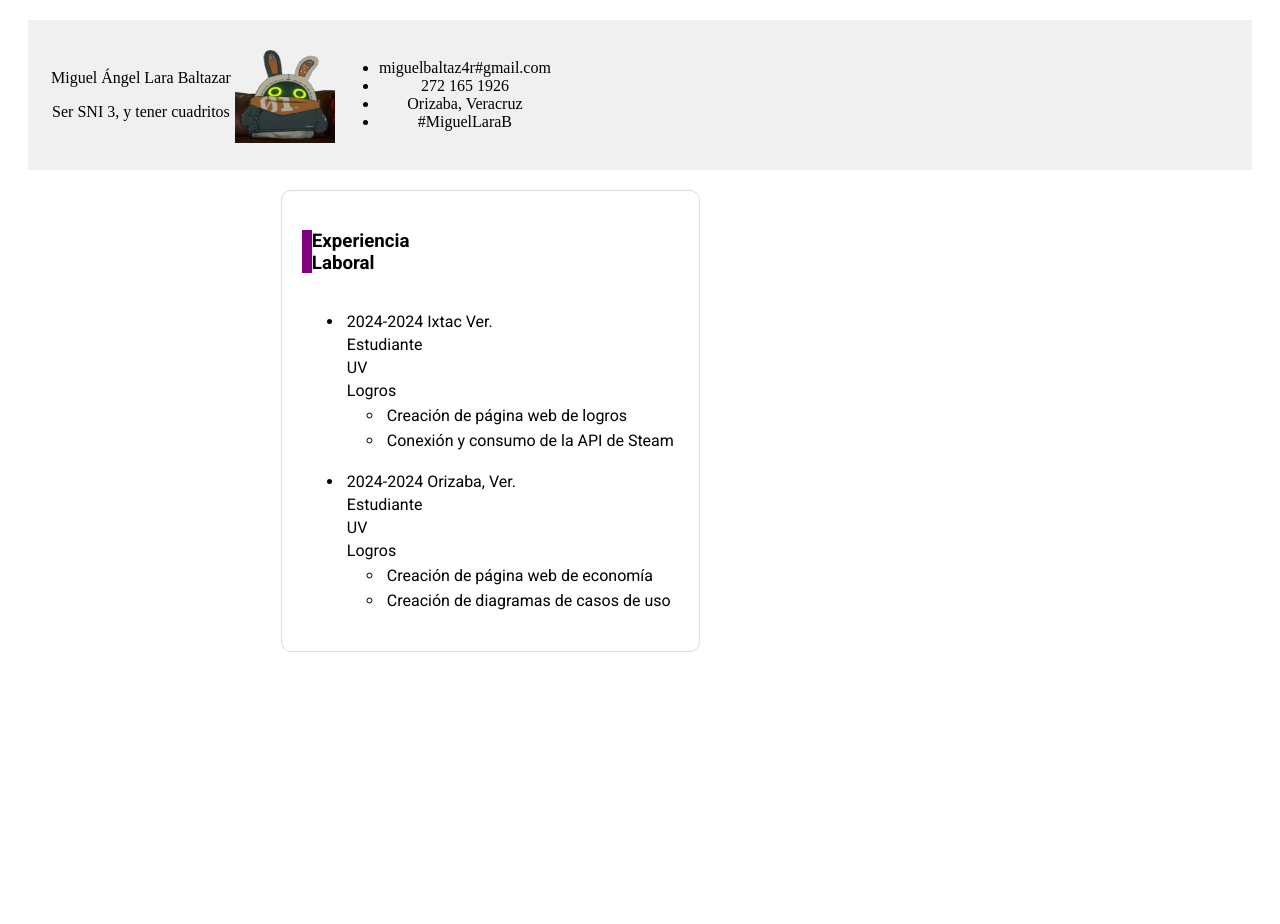
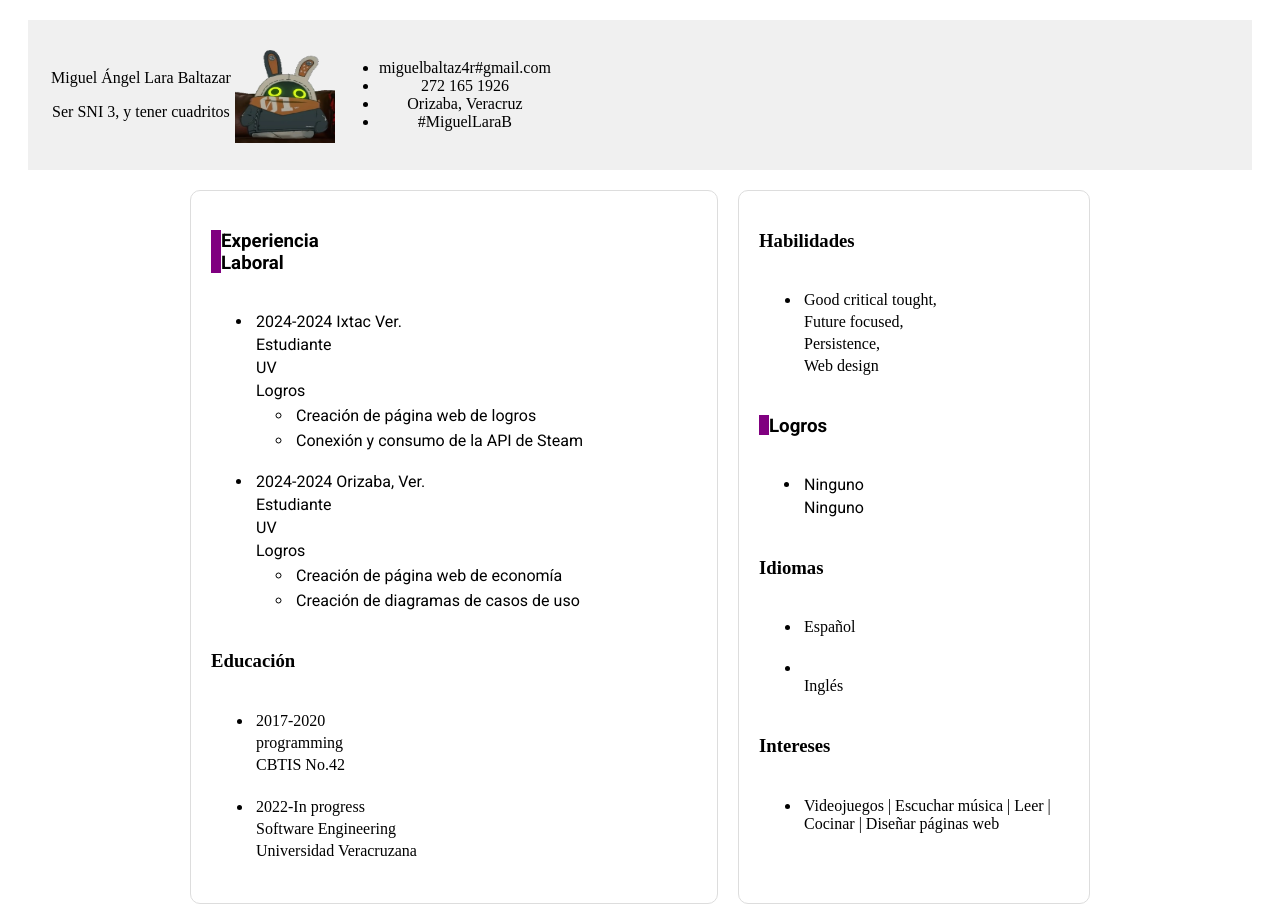
Before and after one commit to MiguelLaraB/MiguelLaraB.github.io, an Angular app: page / in a window 1280 px wide. Before the commit the page ends 800 px from the top, so only its background shows below. Built offline with nearby package versions, Linux system fonts and the light colour scheme.

Commit message:
Achievements modified (#23)
* add achievements branch #7

* achievements modified

```diff
--- a/src/app/achievements/achievements.component.css
+++ b/src/app/achievements/achievements.component.css
@@ -0,0 +1,11 @@
+h3, table {
+  font-family: 'Roboto', sans-serif;
+}
+
+h3 {
+  width: 0px;
+  padding-left: 10px;
+  height: 20px; /* Asegúrate de que el cuadro cubra toda la altura del h3 */
+  background-color: purple;
+  display: inline-block;
+}
--- a/src/app/app.component.html
+++ b/src/app/app.component.html
@@ -1,3 +1,4 @@
+
 <div class="cv-container">
   <header>
     <link rel="preconnect" href="https://fonts.googleapis.com">
@@ -9,6 +10,14 @@
   <div class="content">
     <div class="left-column">
       <app-work-experience></app-work-experience>
+      <app-education></app-education>
+    </div>
+
+    <div class="right-column">
+      <app-skills></app-skills>
+      <app-achievements></app-achievements>
+      <app-languages></app-languages>
+      <app-interests></app-interests>
     </div>
   </div>
 </div>
```
